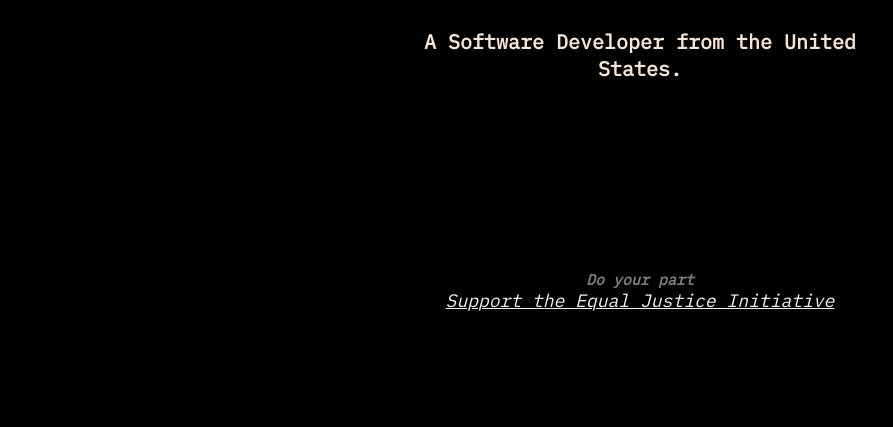
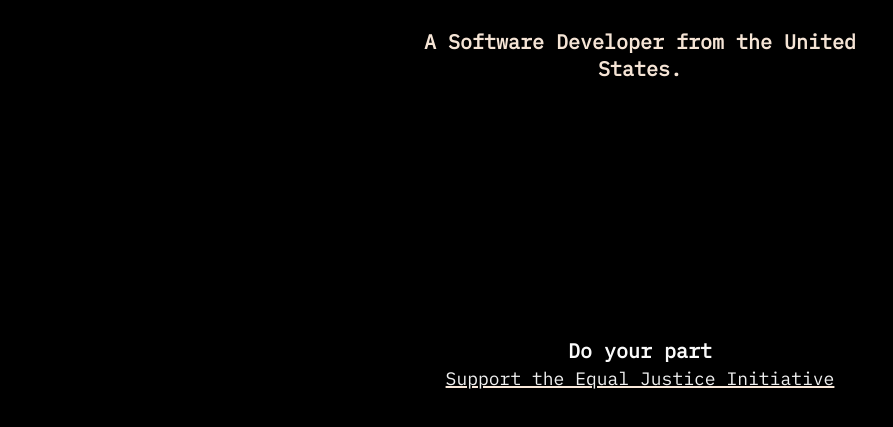
Before and after one commit to sa111n111/sal1ence, a plain HTML site: page index.html in a window 1280 px wide. Shown: the part 163-590 px from the top of the page, without its empty margins (0-893 px from the left). Drawn offline with Linux system fonts and the light colour scheme; a web font is replaced by a local one.

Commit message:
Update style.css

```diff
--- a/static/style.css
+++ b/static/style.css
@@ -46,17 +46,18 @@ h4 {
 h5 {
     font-size: 12px;
 }
-/* contact info attr */
+
+
 h6 {
-    font-style: italic;
-    font-size: 15px;
-	  color: gray;
+    font-size: 20px;
+	  color: white;
 }
+
+
 
 /*  Final extra (bloat yeah but i don't care anymore)  */
 h7 {
     color: black;
-    font-size: 20px;
 }
 
 ul {
```
